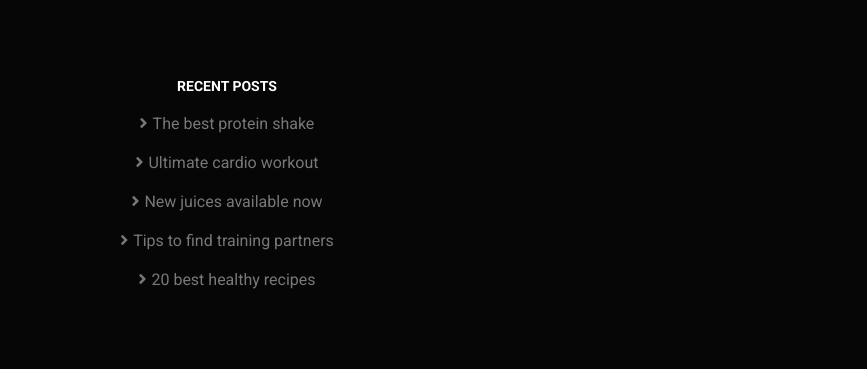
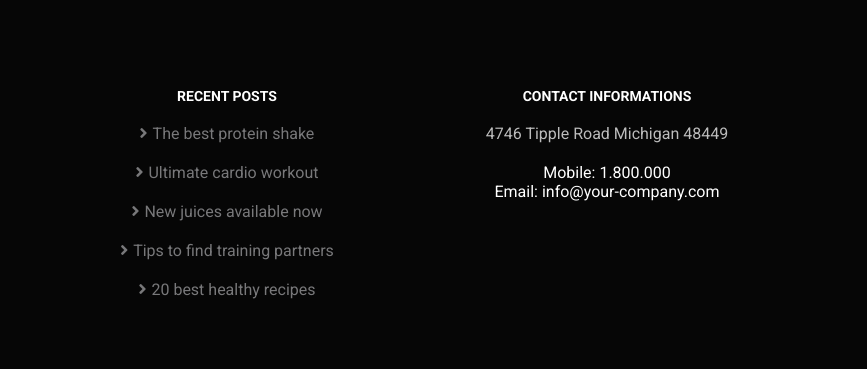
Before and after one commit to aficocelli/proj-html-vuejs, a website: page index.html in a window 1280 px wide. Shown: the part 5612-5981 px from the top of the page, 413-1280 px from the left. Drawn offline with nearby package versions, Linux system fonts and the light colour scheme.

Commit message:
add. contact section

```diff
--- a/index.html
+++ b/index.html
@@ -418,7 +418,8 @@
 
           <!-- contact box -->
           <div class="box contact">
-
+            <h4>contact informations</h4>
+            <p v-for="info in contact"><span v-if="info.visible">{{info.type}}</span>{{info.value}}</p>
           </div>
           <!-- /contact box -->
         </div>
--- a/src/partials/_footer.scss
+++ b/src/partials/_footer.scss
@@ -41,12 +41,14 @@ footer{
 
     .recent-post{
       text-align: center;
+      padding:10px 0;
       h4{
         text-transform: uppercase;
         color:$white;
         font-size:$text-xs;
         margin-bottom:10px;
       }
+      // posts
       ul li{
         list-style-type: none;
         padding: 10px 0;
@@ -56,6 +58,26 @@ footer{
       }
     }
 
+    // contact
+
+    .contact{
+      text-align: center;
+      padding:10px 0;
+      h4{
+        text-transform: uppercase;
+        color:$white;
+        font-size:$text-xs;
+        margin-bottom:10px;
+      }
+      p:first-of-type{
+        margin:$mg 0;
+        color:$lightGrey;
+      }
+      p{
+        color:$white;
+      }
+
+    }
   }
 
 }
```
Also changed, not shown: dist/app.css, dist/script.js.
